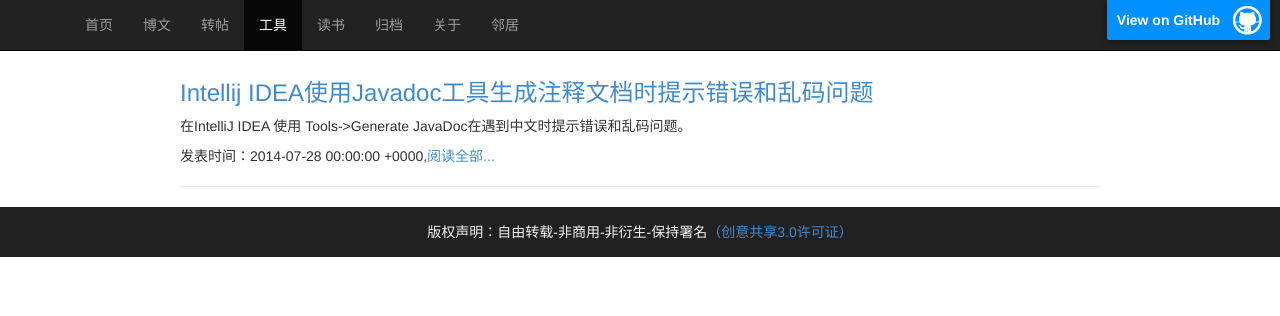
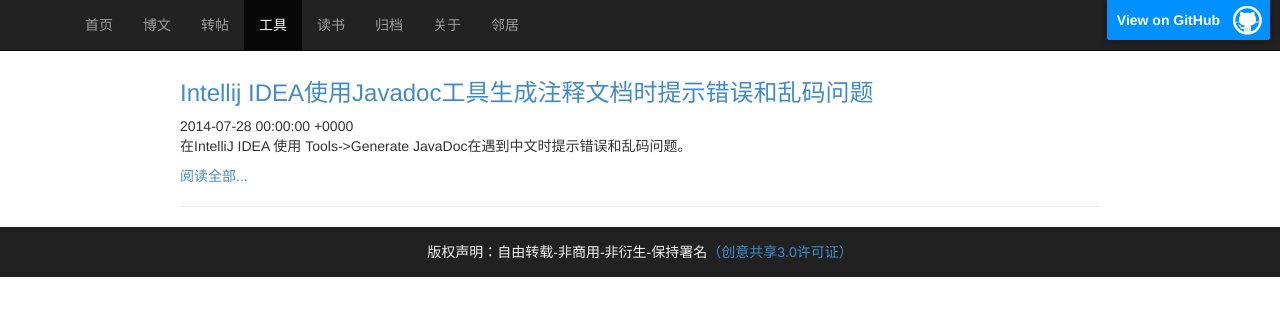
Before and after one commit to sheleng/sheleng.github.io, a Jekyll site: the page built from pages/tools.html, in a window 1280 px wide. Shown: the top 316 px of the page. Built offline with Jekyll 4.4.1, drawn with Linux system fonts in a browser that asks for light colours.

Commit message:
调整页面布局

```diff
--- a/_layouts/default.html
+++ b/_layouts/default.html
@@ -62,7 +62,7 @@
   </br></br></br>
   <!-- Main Content
   ================================================== -->
-  <div id="page-content">
+  <div id="page_content">
     {{content}}
   </div>
 
--- a/pages/tools.html
+++ b/pages/tools.html
@@ -8,9 +8,16 @@
   {% for category in site.categories %}
     {% if category[0] == 'tools' %}
       {% for post in category[1] %}
-        <a href="{{ post.url}}"><h3>{{ post.title }}</h3></a>
-        <p>{{post.description}}</p>
-        <p>发表时间：{{post.date}},<a href="{{post.url}}">阅读全部...</a></p>
+      	<div>
+      	  <a href="{{ post.url}}"><h3>{{ post.title }}</h3></a>
+      	</div>
+      	<span class="date">{{post.date}}</span>
+      	<div>
+      	  <p>{{post.description}}</p>
+      	</div>
+      	<div>
+      	  <p><a href="{{post.url}}">阅读全部...</a></p>
+      	</div>
         <hr>
       {% endfor %}
     {% endif %}
--- a/public/css/style.css
+++ b/public/css/style.css
@@ -26,9 +26,21 @@
   vertical-align: baseline;
 }
 
-#page-content{
-    margin-left: 100px;
-    margin-right: 100px;
-    padding-left: 80px;
-    padding-right: 80px;
+#page_content{
+  margin-left: 100px;
+  margin-right: 100px;
+  padding-left: 80px;
+  padding-right: 80px;
 }
+
+#post_date{
+  position: absolute;
+  right: 0;
+  top: 5px;
+  background: #7798cb;
+  font-size: 8pt;
+  color: #fff;
+  -webkit-text-size-adjust: none;
+  text-align: center;
+  padding: 2px 3px
+}
```
